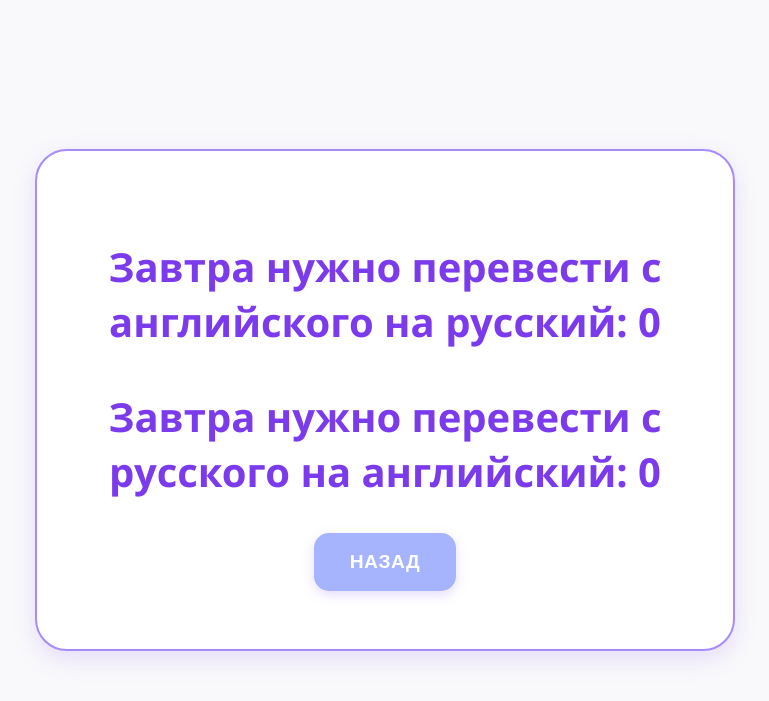
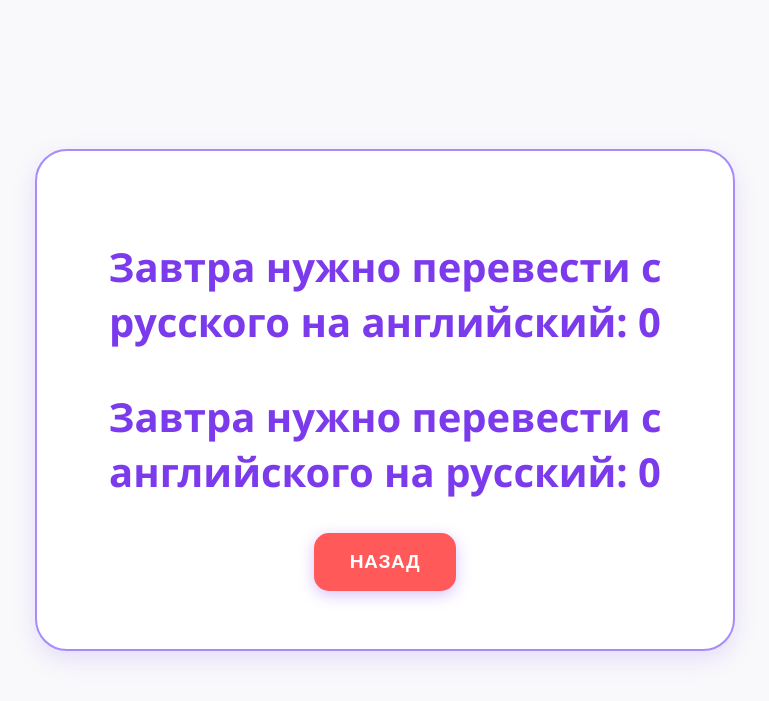
Before and after one commit to mixvlar/repword, a Flask app: page /tomorrow in a window 1280 px wide. Shown: the top 701 px of the page, without its empty margins (255-1024 px from the left). Run offline with Flask 3, Linux system fonts and the light colour scheme.

Commit message:
Frontend fixes

```diff
--- a/main.py
+++ b/main.py
@@ -12,4 +12,4 @@ def index():
     return render_template('index.html')
 
 if __name__ == '__main__':
-    app.run(debug=True)
+    app.run(debug=False)
--- a/static/css/style.css
+++ b/static/css/style.css
@@ -68,6 +68,18 @@ p {
     transform: scale(1.05);
     box-shadow: 0 6px 20px rgba(124, 58, 237, 0.4);
 }
+
+.btn-red {
+    background: #ff5959;
+    color: #ffffff;
+    box-shadow: 0 4px 15px rgba(124, 58, 237, 0.3);
+}
+.btn-red:hover {
+    background: #ff5959;
+    transform: scale(1.05);
+    box-shadow: 0 6px 20px #ff5959;
+}
+
 
 .btn-outline {
     background: transparent;
--- a/templates/add_word.html
+++ b/templates/add_word.html
@@ -18,7 +18,7 @@
     </form>
 
     <a href="/">
-        <button class="btn btn-green" id="btnBack" style="background: #0fbfbc;">Назад</button>
+        <button class="btn btn-red" id="btnBack"">Назад</button>
     </a>
 
     <p class="feedback-text hidden" id="feedback"></p>
--- a/templates/tomorrow.html
+++ b/templates/tomorrow.html
@@ -6,13 +6,13 @@
 </head>
 <body>
 <div class="card">
+    <h3>Завтра нужно перевести с русского на английский: {{ ruen }}</h3>
     <h3>Завтра нужно перевести с английского на русский: {{ enru }}</h3>
-    <h3>Завтра нужно перевести с русского на английский: {{ ruen }}</h3>
 
     <p class="feedback-text hidden" id="feedback"></p>
 
     <a href="/">
-        <button class="btn btn-green">Назад</button>
+        <button class="btn btn-red">Назад</button>
     </a>
 </div>
 
```
Also changed, not shown: templates/index.html (+10 -0 lines).
